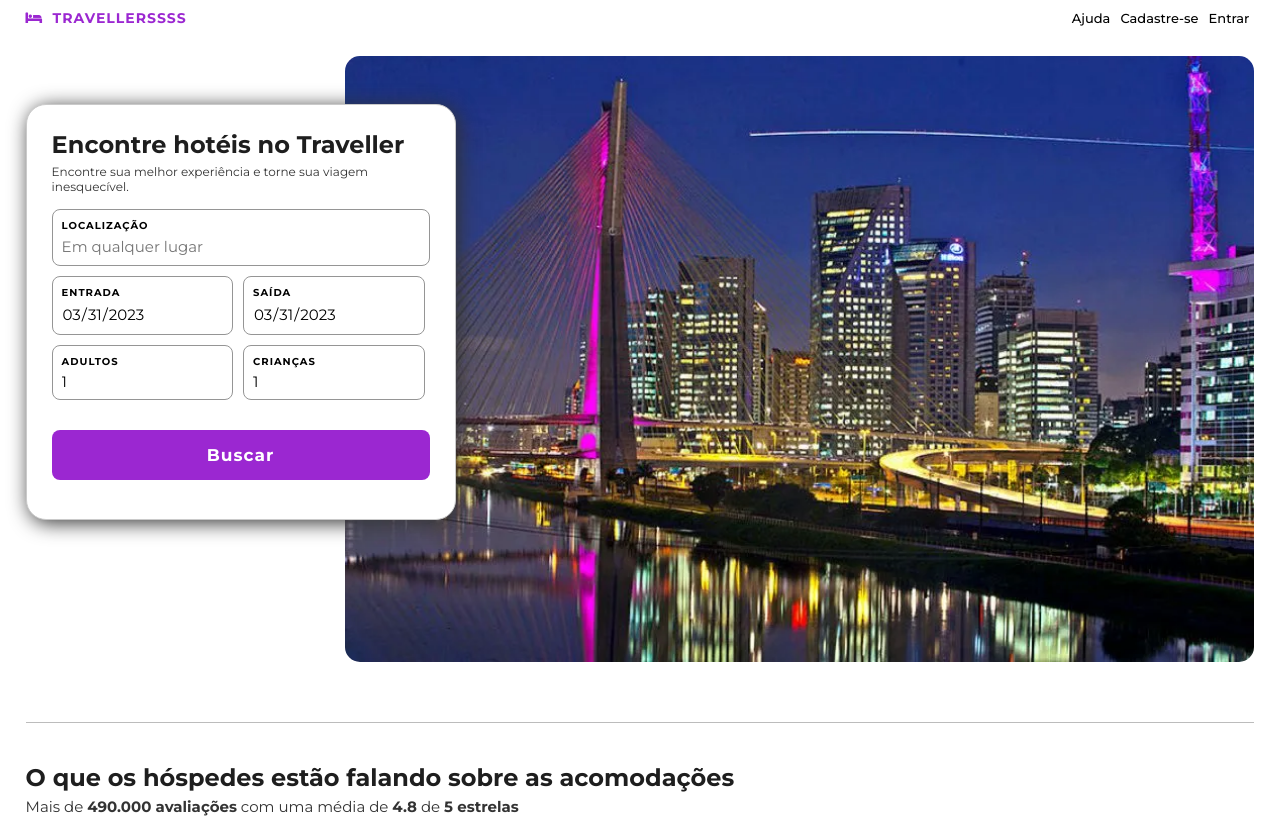
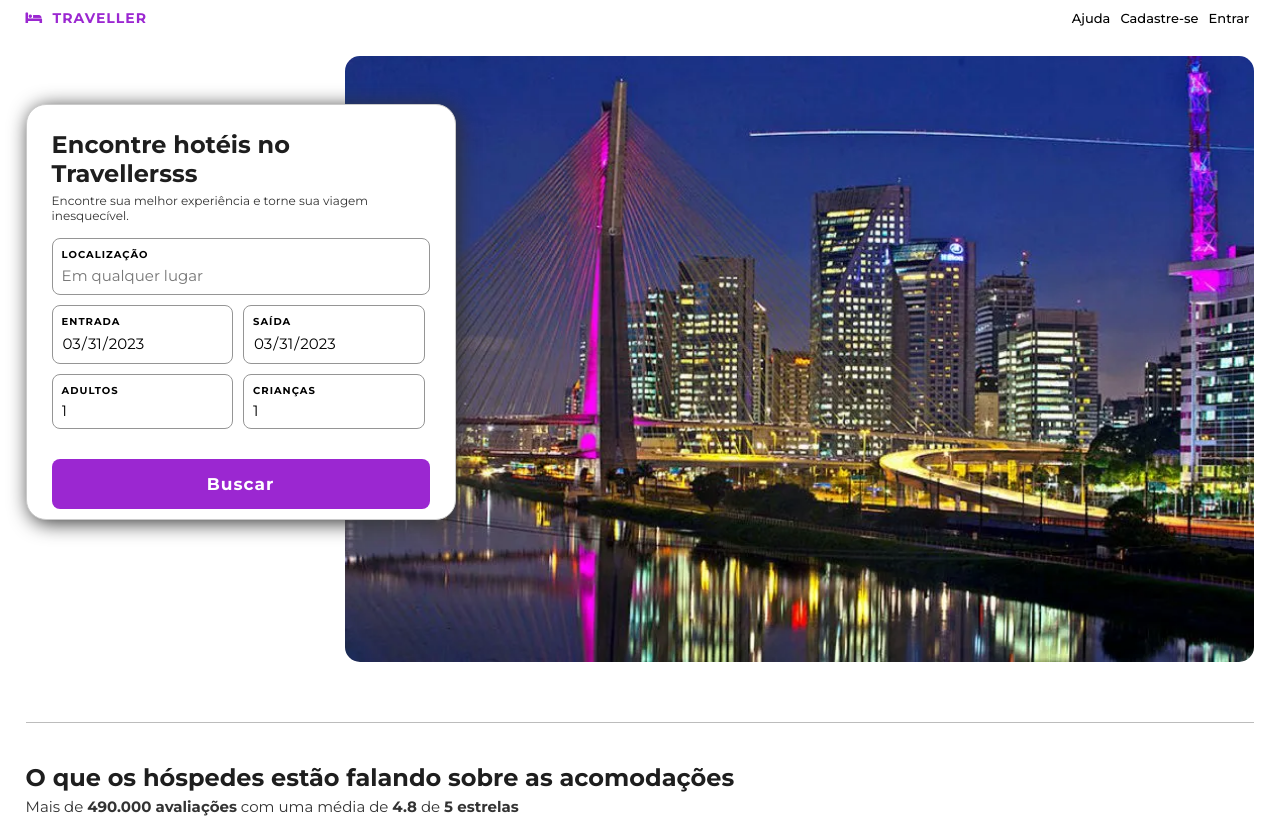
Before and after one commit to abigailmvlima/github.io, a plain HTML site: page index.html in a window 1280 px wide. Shown: the top 824 px of the page. Drawn offline with Linux system fonts and the light colour scheme.

Commit message:
Ajustando

```diff
--- a/index.html
+++ b/index.html
@@ -16,7 +16,7 @@
     <header class="menu">
         <a href="#">
             <i class="text-logo mr10 fa fa-bed"></i>
-            <span class="text-logo">Travellerssss</span>
+            <span class="text-logo">Traveller</span>
         </a>
 
         <nav>
@@ -32,7 +32,7 @@
             <div class="search-reserve">
                 <div class="header">
                     <div>
-                        <h2>Encontre hotéis no Traveller</h2>
+                        <h2>Encontre hotéis no Travellersss</h2>
                         <p>
                             Encontre sua melhor experiência e torne sua viagem inesquecível.
                         </p>
```
